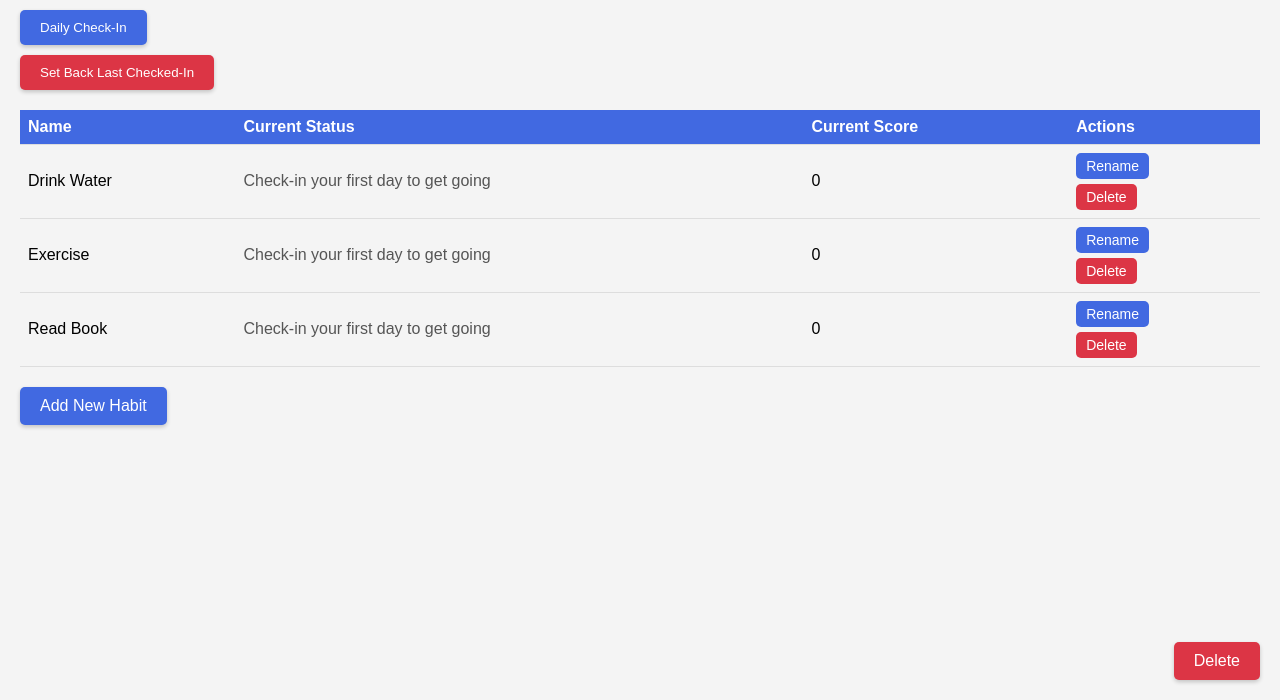
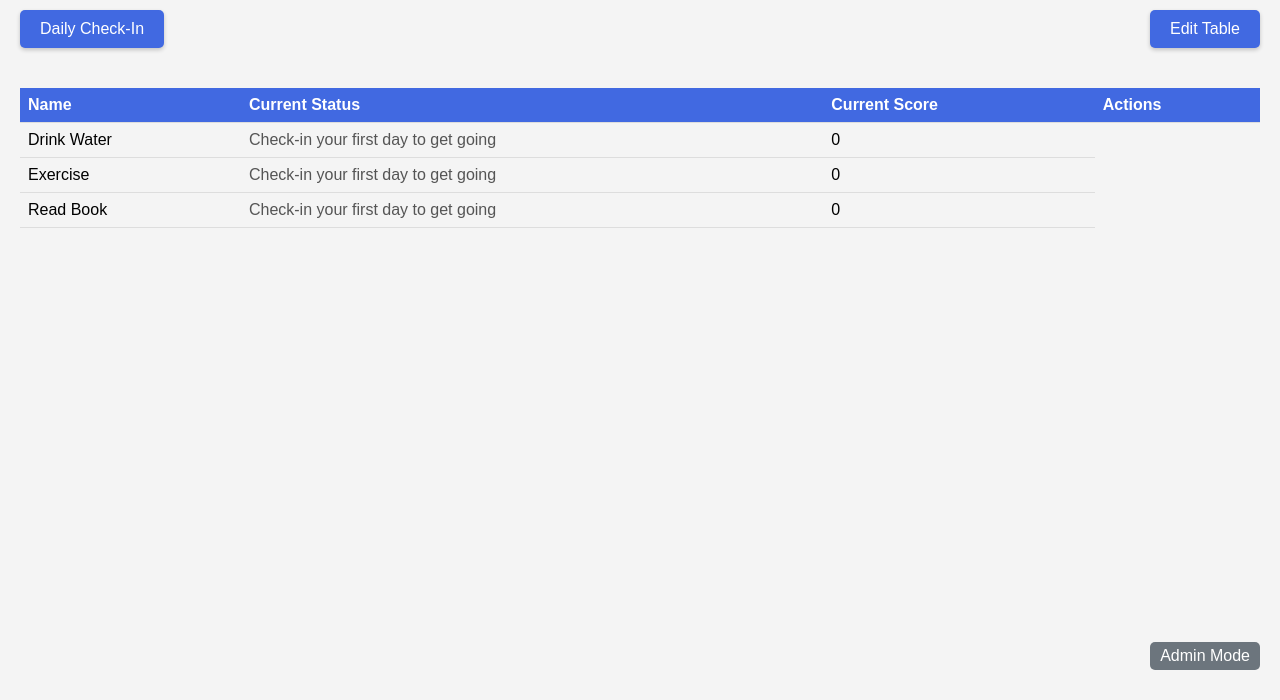
Before and after one commit to stecasta/habitat, a Flask app: page / in a window 1280 px wide. Shown: the part 100-800 px from the top of the page. Run offline with Flask 3, Linux system fonts and the light colour scheme.

Commit message:
Add check in button

```diff
--- a/templates/index.html
+++ b/templates/index.html
@@ -122,14 +122,49 @@
             text-decoration: none;
             cursor: pointer;
         }
+
+        /* Style for Edit Table button */
+        .edit-table-btn-container {
+            text-align: right; /* Align the button to the right */
+        }
+
+        .edit-table-btn {
+            padding: 10px 20px;
+            font-size: 16px;
+            background-color: #4169e1; /* Bootstrap primary blue */
+            color: white;
+            border: none;
+            border-radius: 5px;
+            cursor: pointer;
+            margin-top: 10px;
+            margin-bottom: 10px; /* Spacing before the table */
+            box-shadow: 0 2px 4px rgba(0,0,0,0.2); /* Optional: some shadow for better visibility */
+        }
+
+        .edit-table-btn:hover {
+            background-color: #365899; /* A darker blue for hover effect */
+        }
+
+        .buttons-container {
+        display: flex;
+        justify-content: space-between;
+        margin-bottom: 30px;
+        }
+
+        /* Spacer Styles */
+        .spacer {
+            flex-grow: 1;
+        }
+
         .check-in-btn {
-            padding: 10px 20px;
             margin-top: 10px;
+            font-size: 16px;
             border: none;
             background-color: #4169e1; /* Changed to blue */
             color: white;
             cursor: pointer;
             padding: 10px 20px;
+            margin-bottom: 10px; /* Spacing before the table */
             border-radius: 5px; /* Optional: rounded corners */
             box-shadow: 0 2px 4px rgba(0,0,0,0.2); /* Optional: some shadow for better visibility */
         }
@@ -137,6 +172,7 @@
             background-color: #cccccc;
             cursor: default;
         }
+
         .modal {
             display: none;
             position: fixed;
@@ -179,24 +215,6 @@
         }
         .status-neutral {
             color: #555;
-        }
-
-        /* Styles for the delete button container */
-        .delete-db-btn-container {
-            padding: 10px 20px;
-            font-size: 16px; /* Adjust font size as needed */
-            background-color: #dc3545; /* Red color for caution */
-            position: fixed;
-            bottom: 20px;
-            right: 20px;
-            z-index: 1000; /* High z-index to ensure visibility */
-            color: white;
-            margin-top: 10px;
-            cursor: pointer;
-            padding: 10px 20px;
-            border: none;
-            border-radius: 5px; /* Optional: rounded corners */
-            box-shadow: 0 2px 4px rgba(0,0,0,0.2); /* Optional: some shadow for better visibility */
         }
 
         /* Style adjustments for the set back button */
@@ -245,6 +263,59 @@
             background-color: #365899; /* A darker green for hover effect */
         }
 
+        /* Style for Admin Mode button */
+        .admin-mode-btn-container {
+            text-align: right; /* Align the button to the right */
+            position: fixed;
+            bottom: 20px;
+            right: 20px;
+        }
+
+        .admin-mode-btn {
+            padding: 5px 10px;
+            font-size: 16px;
+            background-color: #6c757d; /* Bootstrap success green */
+            color: white;
+            border: none;
+            border-radius: 5px;
+            cursor: pointer;
+            margin-bottom: 10px; /* Spacing before the table */
+        }
+
+        .admin-mode-btn:hover {
+            background-color: #5a6268; /* A darker green for hover effect */
+        }
+
+        /* Delete All Habits Button Container Styles */
+        .delete-table-btn-container {
+            position: absolute;
+            right: 0;
+            bottom: -100px; /* Adjust as needed to position correctly below the table */
+            width: 100%; /* Ensure the container spans the full width of its parent */
+            text-align: right; /* Align the button to the right */
+        }
+
+        /* Delete All Habits Button Styles */
+        .delete-table-btn {
+            padding: 5px 10px;
+            font-size: 16px;
+            background-color: #dc3545; /* Red for delete */
+            color: white;
+            border: none;
+            border-radius: 5px;
+            cursor: pointer;
+            margin-top: 10px; /* Spacing from the bottom of the table */
+        }
+
+        .delete-table-btn:hover {
+            background-color: #c82333; /* A darker red for hover effect */
+        }
+
+        .table-container {
+        position: relative; /* This allows absolute positioning of children like .delete-table-btn-container */
+        margin-bottom: 50px; /* Extra space for the button below the table */
+    }
+
     </style>
 </head>
 <body>
@@ -287,18 +358,23 @@
     <button class="habit-setup-container" onclick="document.getElementById('habitSetupModal').style.display='block'">Setup Habits</button>
     {% else %}
 
+    <div class="buttons-container">
         <!-- The Modal Button -->
         <button class="check-in-btn"
             onclick="document.getElementById('checkInModal').style.display='block'"
             {{ 'disabled' if already_checked_in }}>Daily Check-In</button>
 
+        <!-- Spacer to push the Edit button to the right -->
+        <div class="spacer"></div>
+
+        <!-- Edit Table Button -->
+        <button onclick="toggleEditButtons()" class="edit-table-btn">Edit Table</button>
+        </div>
+    </div>
+
     <!-- Set Back Last Check-In Date Button -->
-    <form method="POST" action="/set-back-last-checked-in">
+    <form method="POST" action="/set-back-last-checked-in" class="admin-action" style="display: none;">
         <button type="submit" class="set-back-btn">Set Back Last Checked-In</button>
-    </form>
-
-    <form action="{{ url_for('delete_all') }}" method="post" onsubmit="return confirm('Are you sure you want to delete all habits?');">
-        <button type="submit" class="delete-db-btn-container">Delete</button>
     </form>
 
     <!-- Display a message if already checked in for today -->
@@ -323,9 +399,14 @@
         </div>
     </div>
 
+    <div class="admin-mode-btn-container">
+        <button onclick="toggleAdminButtons()" class="admin-mode-btn">Admin Mode</button>
+    </div>
+
     {% endif %}
 
 <!-- Habit List -->
+<div class="table-container">
     <table>
         <thead>
             <tr>
@@ -361,7 +442,7 @@
                 </td>
                 <td>{{ habit.current_score }}</td>
 
-            <td>
+                <td class="habit-actions" style="display: none;"> <!-- Initially hidden -->
                         <!-- Rename Button -->
                     <button onclick="toggleRenameView({{ habit.id }})" class="rename-habit-btn">Rename</button>
                     <!-- Delete Habit Button Form -->
@@ -373,6 +454,43 @@
             {% endfor %}
         </tbody>
     </table>
+
+    <form action="{{ url_for('delete_all') }}" method="post" onsubmit="return confirm('Are you sure you want to delete all habits?');" class="delete-table-btn-container admin-action" style="display: none;">
+        <button type="submit" class="delete-table-btn">Delete all habits</button>
+    </form>
+</div>
+
+<script>
+
+    // Function to toggle the visibility of the admin buttons
+    function toggleAdminButtons() {
+        // Get all the admin action buttons
+        var adminButtons = document.querySelectorAll('.admin-action');
+        adminButtons.forEach(function(button) {
+            if (button.style.display === 'none') {
+                button.style.display = 'block'; // Show the buttons
+            } else {
+                button.style.display = 'none'; // Hide the buttons
+            }
+        });
+    }
+
+    // Function to toggle the visibility of the edit buttons
+    function toggleEditButtons() {
+        // Get all the action buttons
+        var actionButtons = document.querySelectorAll('.habit-actions');
+        actionButtons.forEach(function(button) {
+            if (button.style.display === 'none') {
+                button.style.display = 'table-cell'; // Show the buttons
+            } else {
+                button.style.display = 'none'; // Hide the buttons
+            }
+        });
+        // Toggle the Add New Habit button
+        var addHabitBtn = document.getElementById('addHabitBtn');
+        addHabitBtn.style.display = addHabitBtn.style.display === 'none' ? 'block' : 'none';
+    }
+</script>
 
 <script>
     // Function to toggle between view and edit mode for habit names
@@ -391,8 +509,9 @@
     }
 </script>
 
+{% if habits|length != 0 %}
     <!-- Add Habit Button -->
-<div class="add-habit-btn-container">
+    <div class="add-habit-btn-container habit-actions" style="display: none;">
         <button class="add-habit-btn" onclick="document.getElementById('addHabitModal').style.display='block'">Add New Habit</button>
     </div>
 
@@ -407,6 +526,7 @@
             </form>
         </div>
     </div>
+{%endif%}
 
 </body>
 </html>
```
Lines whose indentation alone changed are shown as unchanged.
